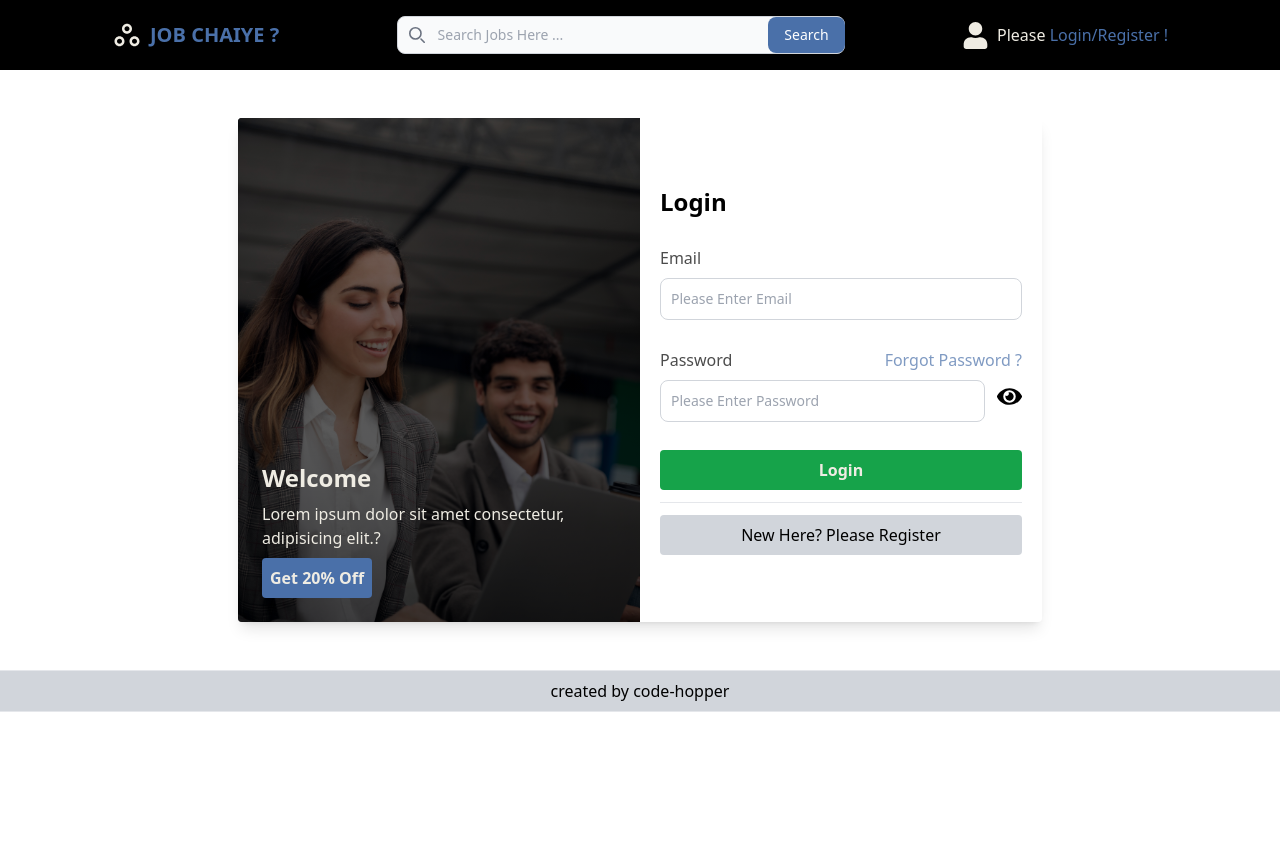
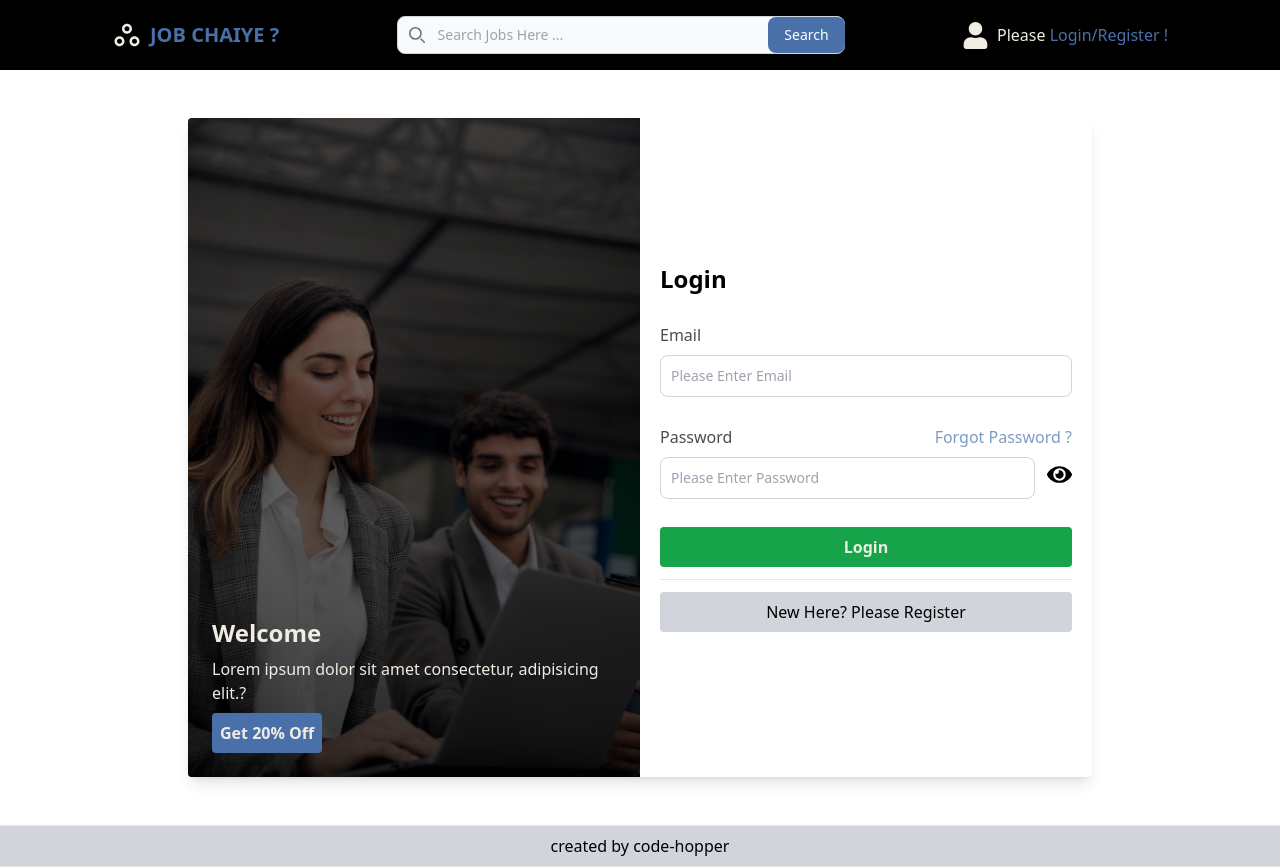
Before and after one commit to Code-Hopper/job_chaiye_mern_app, a React (Vite) app in the folder client/: page /user-login-register in a window 1280 px wide. Before the commit the page ends 800 px from the top, so only its background shows below. Built offline with nearby package versions, Linux system fonts and the light colour scheme.

Commit message:
register form and message

```diff
--- a/client/src/App.jsx
+++ b/client/src/App.jsx
@@ -8,18 +8,23 @@ import UserLoginRegister from './components/pages/UserLoginRegister.jsx'
 
 // context
 import { UserProvider } from './context/userContext.jsx'
+import { MessageProvider } from './context/messageContext.jsx'
+import Message from './components/sections/actions/Message.jsx'
 
 const App = () => {
 
   return (
     <>
       <UserProvider>
+        <MessageProvider>
+          <Message/>
           <Router>
             <Routes>
               <Route path='/' element={<Home />} />
               <Route path='/user-login-register' element={<UserLoginRegister />} />
             </Routes>
           </Router>
+        </MessageProvider>
       </UserProvider>
     </>
   )
--- a/client/src/components/sections/UserLoginRegisterForm.jsx
+++ b/client/src/components/sections/UserLoginRegisterForm.jsx
@@ -5,6 +5,7 @@ import "./styles/UserLoginRegisterForm.scss"
 import { FaEye } from "react-icons/fa";
 import { FaEyeSlash } from "react-icons/fa";
 
+import { useMessage } from '../../context/messageContext';
 
 const UserLoginRegisterForm = () => {
 
@@ -12,15 +13,96 @@ const UserLoginRegisterForm = () => {
 
   let [showPassword, setShowPassword] = useState(false)
 
+
+  let { triggerMessage } = useMessage()
+
+  const handleLoginFormSubmit = (e) => {
+    try {
+      e.preventDefault()
+      triggerMessage("success", "successfully logedIn ! redirecting to dashboard.", true)
+    } catch (err) {
+      triggerMessage("danger", "successfully logedIn ! redirecting to dashboard.", true)
+    }
+  }
+
   return (
     <div className='login-register-form'>
       <div className='content'>
         <div className='login-register-section shadow-lg rounded overflow-hidden'>
           <div className='register'>
-            <button onClick={() => setOpenFormLogin(true)} className='bg-black p-2 text-white'>Login</button>
+
+            <form className='h-full flex flex-col justify-center p-5 gap-3'>
+              <h1 className='text-2xl font-bold'>Create New <span className='text-primary'>Account</span></h1>
+              <div className='flex gap-3'>
+                <div className='grow'>
+                  <div>
+                    <span className='opacity-70'>Name</span>
+                  </div>
+                  <input type="text" id="name" className="mt-2 bg-white border border-gray-300 text-dark text-sm rounded-lg focus:ring-blue-500 focus:border-blue-500 block w-full p-2.5" placeholder="Name" required />
+                </div>
+                <div className='grow'>
+                  <div>
+                    <span className='opacity-70'>Phone</span>
+                  </div>
+                  <input type="tel" id="phone" className="mt-2 bg-white border border-gray-300 text-dark text-sm rounded-lg focus:ring-blue-500 focus:border-blue-500 block w-full p-2.5" placeholder="Phone" required />
+                </div>
+              </div>
+              <div className='flex gap-3'>
+                <div>
+                  <div>
+                    <span className='opacity-70'>D.O.B.</span>
+                  </div>
+                  <input type="date" id="name" className="mt-2 bg-white border border-gray-300 text-dark text-sm rounded-lg focus:ring-blue-500 focus:border-blue-500 block w-full p-2.5" placeholder="dob" required />
+                </div>
+                <div className='grow'>
+                  <div>
+                    <span className='opacity-70'>Email</span>
+                  </div>
+                  <input type="email" id="email" className="mt-2 bg-white border border-gray-300 text-dark text-sm rounded-lg focus:ring-blue-500 focus:border-blue-500 block w-full p-2.5" placeholder="Email" required />
+                </div>
+              </div>
+              <div>
+                <div>
+                  <span className='opacity-70'>Address</span>
+                </div>
+                <div className='address-fields w-full flex flex-col gap-3'>
+                  <div className='w-full grow'>
+                    <input type="text" id="name" className="grow mt-2 bg-white border border-gray-300 text-dark text-sm rounded-lg focus:ring-blue-500 focus:border-blue-500 block w-full p-2.5" placeholder="Street" required />
+                  </div>
+                  <div className='flex gap-3'>
+                    <input type="text" id="name" className="mt-2 bg-white border border-gray-300 text-dark text-sm rounded-lg focus:ring-blue-500 focus:border-blue-500 block w-full p-2.5" placeholder="City" required />
+                    <input type="text" id="name" className="mt-2 bg-white border border-gray-300 text-dark text-sm rounded-lg focus:ring-blue-500 focus:border-blue-500 block w-full p-2.5" placeholder="State" required />
+                  </div>
+                  <div className='flex gap-3'>
+                    <input type="text" id="name" className="mt-2 bg-white border border-gray-300 text-dark text-sm rounded-lg focus:ring-blue-500 focus:border-blue-500 block w-full p-2.5" placeholder="Country" required />
+                    <input type="number" id="name" className="mt-2 bg-white border border-gray-300 text-dark text-sm rounded-lg focus:ring-blue-500 focus:border-blue-500 block w-full p-2.5" placeholder="Pincode" required />
+                  </div>
+                </div>
+              </div>
+              <div>
+                <div className='flex justify-between opacity-70'>
+                  <span>Create Password</span>
+                </div>
+                <div className='flex items-center gap-3'>
+                  <input type={showPassword ? "text" : "password"} id="password" className="mt-2 bg-white border border-gray-300 text-dark text-sm rounded-lg focus:ring-blue-500 focus:border-blue-500 block w-full p-2.5" placeholder="Please Enter Password" required />
+                  <button type='button' onClick={() => setShowPassword(!showPassword)}>
+                    {
+                      showPassword ?
+                        <FaEyeSlash size={25} /> :
+                        <FaEye size={25} />
+                    }
+                  </button>
+                </div>
+              </div>
+              <div className='flex gap-3 flex-col justify-center'>
+                <button className='bg-green-600 hover:bg-green-700 text-light font-bold px-6 py-2 rounded transition-all'>Register User</button>
+                <hr />
+                <button type='button' onClick={() => { setOpenFormLogin(true) }} className='bg-gray-300 hover:bg-gray-400 px-6 py-2 rounded transition-all'>Already Registered? Please Login</button>
+              </div>
+            </form>
           </div>
           <div className='login'>
-            <form className='h-full flex flex-col justify-center p-5 gap-7'>
+            <form onSubmit={handleLoginFormSubmit} className='h-full flex flex-col justify-center p-5 gap-7'>
               <h1 className='text-2xl font-bold'>Login</h1>
               <div>
                 <div>
@@ -45,7 +127,11 @@ const UserLoginRegisterForm = () => {
                 </div>
               </div>
               <div className='flex gap-3 flex-col justify-center'>
-                <button className='bg-green-600 hover:bg-green-700 text-light font-bold px-6 py-2 rounded transition-all'>Login</button>
+                <button
+                  type='submit'
+                  className='bg-green-600 hover:bg-green-700 text-light font-bold px-6 py-2 rounded transition-all'>
+                  Login
+                </button>
                 <hr />
                 <button type='button' onClick={() => { setOpenFormLogin(false) }} className='bg-gray-300 hover:bg-gray-400 px-6 py-2 rounded transition-all'>New Here? Please Register</button>
               </div>
--- /dev/null
+++ b/client/src/components/sections/actions/Message.jsx
@@ -0,0 +1,20 @@
+import React from 'react'
+
+import "./message.scss"
+
+import { useMessage } from "../../../context/messageContext.jsx"
+
+const Message = () => {
+
+    let { message } = useMessage()
+
+    if (!message.open) return null
+
+    return (
+        <div id='message' className={message.status}>
+            <span className='font-bold'>{message.content}</span>
+        </div>
+    )
+}
+
+export default Message
--- /dev/null
+++ b/client/src/components/sections/actions/message.scss
@@ -0,0 +1,42 @@
+#message {
+    position: fixed;
+    left: 50%;
+    top: 2rem;
+    min-width: 300px;
+    transform: translate(-50%, 0);
+    border-radius: 14px;
+    z-index: 9999999;
+    padding: 1rem;
+
+    background-color: black;
+    color: white;
+    animation: slideDown 0.25s ease 1;
+
+    &.warning {
+        background-color: rgb(255, 196, 0);
+        color: black;
+    }
+
+    &.danger {
+        background-color: rgba(223, 50, 7, 0.938);
+        color: white;
+    }
+
+    &.success {
+        background-color: rgb(4, 121, 33);
+        color: white;
+    }
+
+    @keyframes slideDown {
+        0% {
+            top: 0rem;
+            opacity: 0;
+        }
+
+        100% {
+            top: 2rem;
+            opacity: 1;
+        }
+    }
+
+}
--- a/client/src/components/sections/styles/UserLoginRegisterForm.scss
+++ b/client/src/components/sections/styles/UserLoginRegisterForm.scss
@@ -1,7 +1,7 @@
 .login-register-form {
     .content {
-        width: 900px;
-        height: 600px;
+        width: 1000px;
+
         // background-color: red;
         margin: auto;
         padding: 3rem;
--- a/client/src/context/messageContext.jsx
+++ b/client/src/context/messageContext.jsx
@@ -0,0 +1,30 @@
+import { useState, useEffect, createContext, useContext, Children } from "react"
+
+const messageContext = createContext()
+
+let MessageProvider = ({ children }) => {
+
+    let [message, setMessage] = useState({
+        status: "", content: "", open: false
+    })
+
+    let triggerMessage = (status, content) => {
+        setMessage({ status, content, open: true })
+
+        setTimeout(() => {
+            setMessage({
+                status: "", content: "", open: false
+            })
+        }, 3000)
+    }
+
+    return (
+        <messageContext.Provider value={{ message, triggerMessage }}>
+            {children}
+        </messageContext.Provider>
+    )
+}
+
+const useMessage = () => useContext(messageContext)
+
+export { MessageProvider, useMessage }
```
Also changed, not shown: 1 other file (tests, documents, lock files or other folders). Lines whose indentation alone changed are shown as unchanged.
